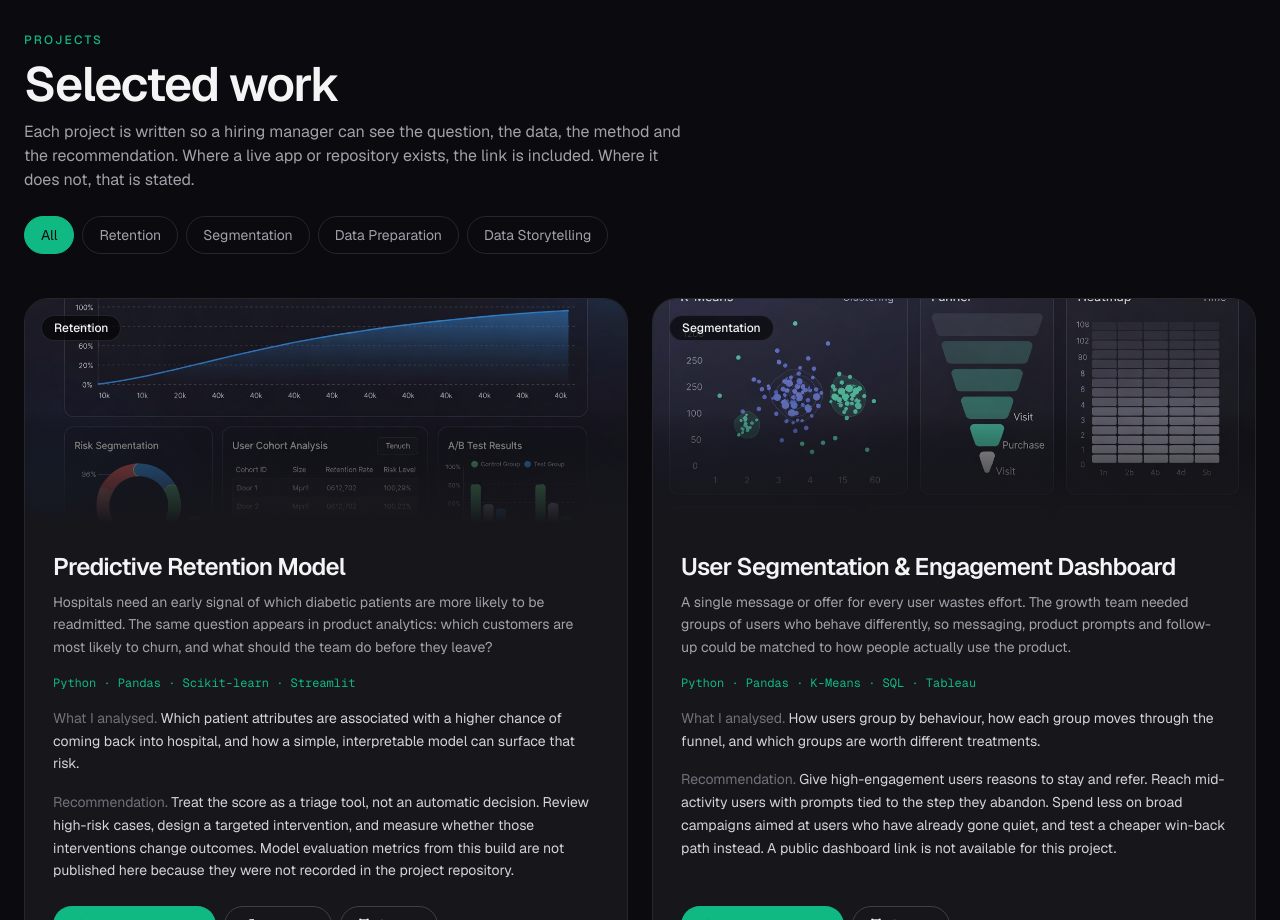
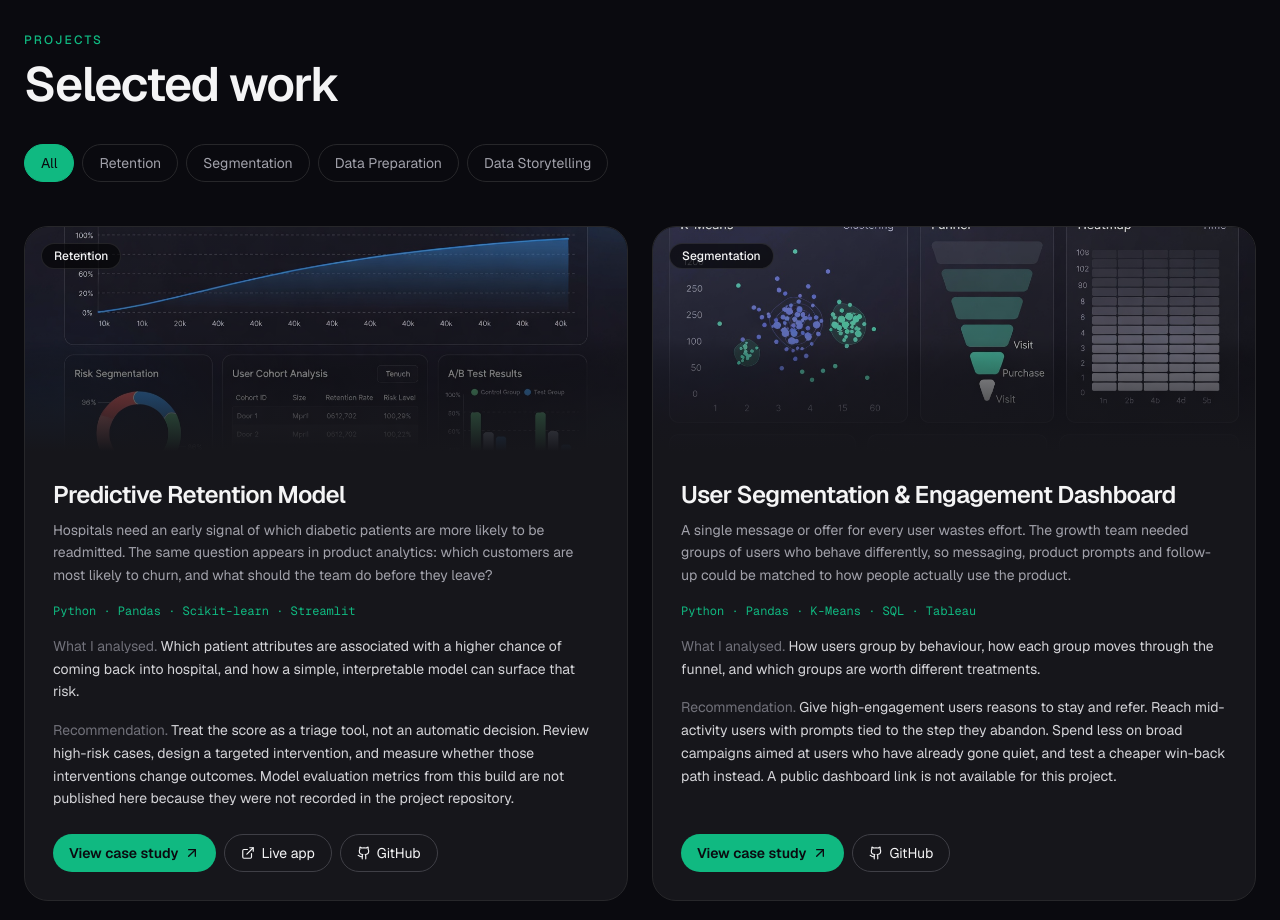
Before and after one commit to FrancisBright1/Portfolio, a Next.js app: page / in a window 1280 px wide. Shown: the part 3000-3920 px from the top of the page. Built offline with nearby package versions, Linux system fonts and the light colour scheme.

Commit message:
Remove project description from Projects component
Removed a descriptive paragraph about projects.

```diff
--- a/app/components/Projects.tsx
+++ b/app/components/Projects.tsx
@@ -18,7 +18,7 @@ export default function Projects() {
           <p className="uppercase tracking-[0.18em] text-xs text-[#10b981] font-medium mb-3">Projects</p>
           <h2 className="text-3xl sm:text-4xl md:text-5xl font-semibold tracking-tight">Selected work</h2>
           <p className="mt-3 max-w-2xl text-[#a1a1aa] text-sm sm:text-base">
-            Each project is written so a hiring manager can see the question, the data, the method and the recommendation. Where a live app or repository exists, the link is included. Where it does not, that is stated.
+
           </p>
         </div>
         <div className="flex gap-2 overflow-x-auto pb-1 -mx-1 px-1" role="tablist" aria-label="Filter projects">
```
